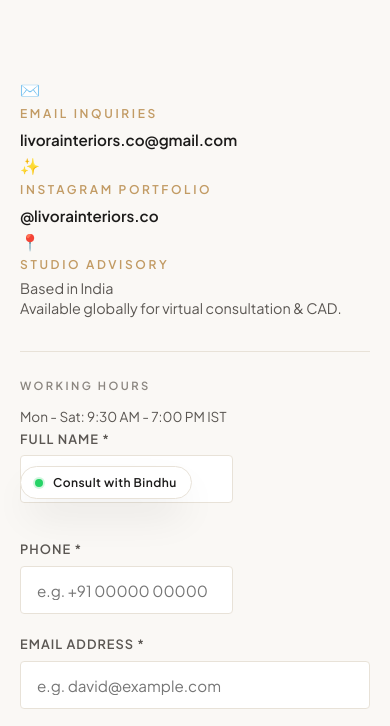
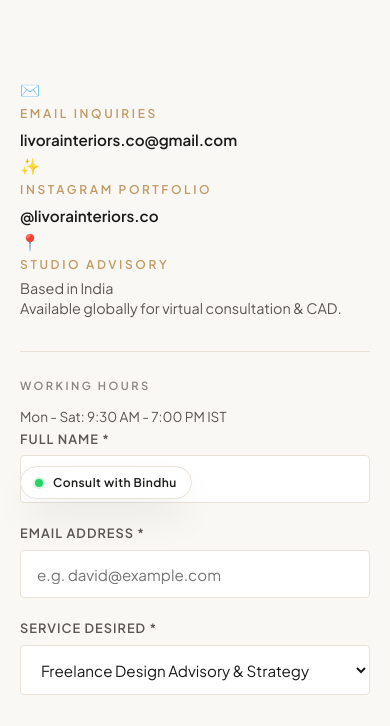
Before and after one commit to livorainteriors-designer/livora-design-advisory, a website with bundled scripts: page contact.html in a window 390 px wide. Shown: the part 325-1051 px from the top of the page. Built offline with nearby package versions, Linux system fonts and the light colour scheme.

Commit message:
Remove phone fields and emphasize Instagram contact

```diff
--- a/assets/js/components/ConsultationModal.js
+++ b/assets/js/components/ConsultationModal.js
@@ -32,15 +32,9 @@ export class ConsultationModal {
         </p>
 
         <form id="consultation-form">
-          <div class="form-row-2">
-            <div class="form-group">
-              <label class="form-label" for="modal-client-name">Your Full Name *</label>
-              <input type="text" id="modal-client-name" class="form-input" placeholder="e.g. Sarah Jenkins" required />
-            </div>
-            <div class="form-group">
-              <label class="form-label" for="modal-client-phone">Phone *</label>
-              <input type="tel" id="modal-client-phone" class="form-input" placeholder="e.g. +91 00000 00000" required />
-            </div>
+          <div class="form-group">
+            <label class="form-label" for="modal-client-name">Your Full Name *</label>
+            <input type="text" id="modal-client-name" class="form-input" placeholder="e.g. Sarah Jenkins" required />
           </div>
 
           <div class="form-group">
@@ -75,10 +69,13 @@ export class ConsultationModal {
             <textarea id="modal-project-notes" class="form-textarea" rows="3" placeholder="Tell Bindhu about your home/space, square footage, design style, or specific requirements..."></textarea>
           </div>
 
-          <div style="display: flex; gap: 1rem; margin-top: 1.5rem; flex-wrap: wrap;">
+          <div style="display: flex; flex-direction: column; gap: 0.75rem; margin-top: 1.5rem;">
             <button type="submit" class="btn btn-gold" style="width: 100%;">
               <span>Send Inquiry via Email</span>
             </button>
+            <a href="https://instagram.com/livorainteriors.co" target="_blank" rel="noopener" class="btn btn-primary" style="width: 100%; text-align: center; text-decoration: none; background: #fafafa; color: #1a1a1a; border-color: #ddd;">
+              <span>Message on Instagram Instead</span>
+            </a>
           </div>
         </form>
       </div>
@@ -120,7 +117,6 @@ export class ConsultationModal {
   getFormData() {
     return {
       name: document.querySelector('#modal-client-name')?.value.trim() || 'Client',
-      phone: document.querySelector('#modal-client-phone')?.value.trim() || '',
       email: document.querySelector('#modal-client-email')?.value.trim() || '',
       service: document.querySelector('#modal-service-type')?.value || 'Freelance Design Advisory',
       timeline: document.querySelector('#modal-project-timeline')?.value || '1 - 2 Months',
@@ -137,7 +133,6 @@ export class ConsultationModal {
     const body = encodeURIComponent(
       `Hello Bindhu,\n\nI would like to consult with you for interior design / freelance advisory.\n\n` +
       `Name: ${data.name}\n` +
-      `Phone: ${data.phone}\n` +
       `Email: ${data.email}\n` +
       `Service: ${data.service}\n` +
       `Timeline: ${data.timeline}\n\n` +
--- a/assets/js/page-objects/ContactPage.js
+++ b/assets/js/page-objects/ContactPage.js
@@ -23,7 +23,6 @@ export class ContactPage {
 
       const name = document.querySelector('#contact-name')?.value.trim();
       const email = document.querySelector('#contact-email')?.value.trim();
-      const phone = document.querySelector('#contact-phone')?.value.trim();
       const service = document.querySelector('#contact-service')?.value;
       const budget = document.querySelector('#contact-budget')?.value;
       const message = document.querySelector('#contact-message')?.value.trim();
@@ -33,7 +32,6 @@ export class ContactPage {
         `Hello Bindhu,\n\nI would like to discuss a project / freelance design advisory with Livora Interiors.\n\n` +
         `Name: ${name}\n` +
         `Email: ${email}\n` +
-        `Phone: ${phone}\n` +
         `Selected Service: ${service}\n` +
         `Budget Range: ${budget}\n\n` +
         `Project Notes:\n${message}\n\n` +
--- a/contact.html
+++ b/contact.html
@@ -135,15 +135,9 @@
         <!-- Right Col: Form -->
         <div class="contact-form-wrapper animate-slide-up">
           <form class="contact-form" id="contact-page-form">
-            <div style="display: flex; gap: 1rem; flex-wrap: wrap;">
-              <div class="form-group">
-                <label class="form-label" for="contact-name">Full Name *</label>
-                <input type="text" id="contact-name" class="form-input" placeholder="e.g. Priya Sharma" required />
-              </div>
-              <div class="form-group">
-                <label class="form-label" for="contact-phone">Phone *</label>
-                <input type="tel" id="contact-phone" class="form-input" placeholder="e.g. +91 00000 00000" required />
-              </div>
+            <div class="form-group">
+              <label class="form-label" for="contact-name">Full Name *</label>
+              <input type="text" id="contact-name" class="form-input" placeholder="e.g. Priya Sharma" required />
             </div>
 
             <div class="form-group">
```
